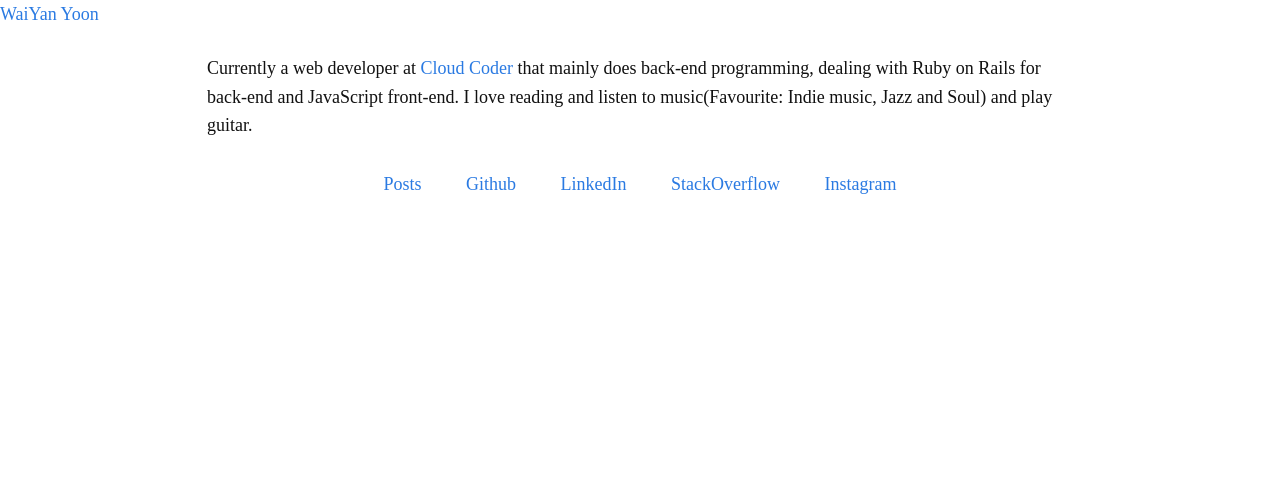
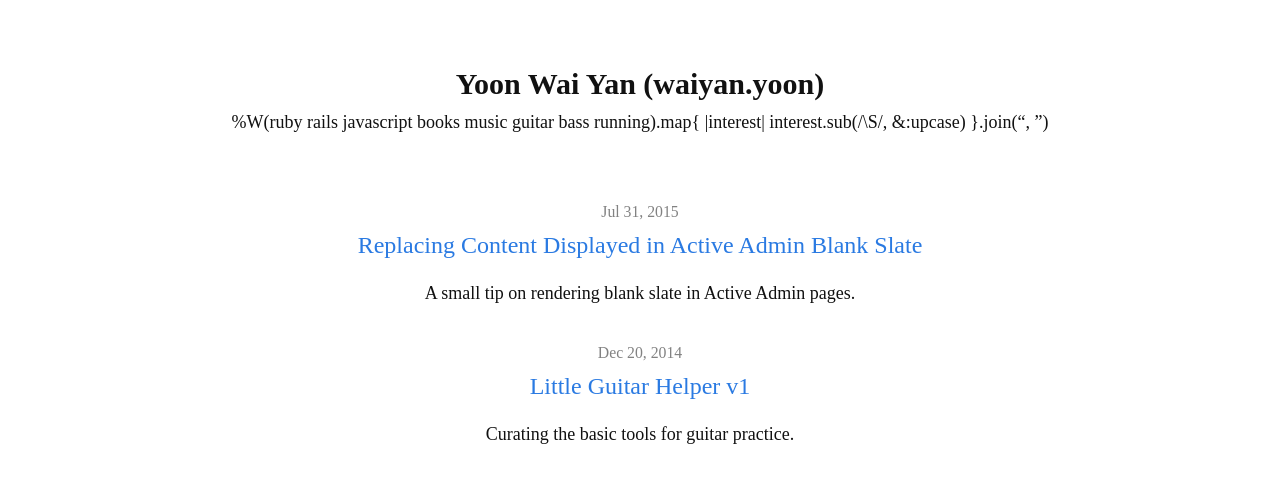
Before and after one commit to yoonwaiyan/yoonwaiyan.github.io, a Jekyll site: the page built from index.html, in a window 1280 px wide. Shown: the top 483 px of the page. Built offline with Jekyll 4.4.1, drawn with Linux system fonts in a browser that asks for light colours; some web fonts are replaced; a script that is not in the unit is left out.

Commit message:
remove Medium script and contact info

```diff
--- a/_sass/_layout.scss
+++ b/_sass/_layout.scss
@@ -1,3 +1,16 @@
+/**
+* Introduction
+*/
+.intro {
+    margin: 60px 0;
+    text-align: center;
+
+    .name {
+        font-size: 30px;
+        font-weight: bold;
+    }
+}
+
 /**
  * Site header
  */
--- a/index.html
+++ b/index.html
@@ -1,19 +1,33 @@
 ---
 layout: no_header
 ---
-<script async src="https://static.medium.com/embed.js"></script><a class="m-profile" data-width="100%" data-collapsed="true" data-border="false" href="https://medium.com/@waiyanyoon">WaiYan Yoon</a>
-<div class="home-content">
+  <div class="intro">
 
-	<p>
-		Currently a web developer at <a href="http://cloudcoder.com.my" target="_blank">Cloud Coder</a> that mainly does back-end programming, dealing with Ruby on Rails for back-end and JavaScript front-end. I love reading and listen to music(Favourite: Indie music, Jazz and Soul) and play guitar.
-	</p>
+    <div class="name">
+      Yoon Wai Yan (waiyan.yoon)
+    </div>
 
-	<ul class="navbar">
-		<li><a href="posts" target="_blank">Posts</a></li>
-		<li><a href="https://github.com/yoonwaiyan" target="_blank">Github</a></li>
-		<li><a href="https://my.linkedin.com/in/yoonwaiyan" target="_blank">LinkedIn</a></li>
-		<li><a href="http://stackoverflow.com/users/2923253" target="_blank">StackOverflow</a></li>
-		<li><a href="https://instagram.com/yyanyoon" target="_blank">Instagram</a></li>
-	</ul>
+    <div class="description">
+      %W(ruby rails javascript books music guitar bass running).map{ |interest| interest.sub(/\S/, &:upcase) }.join(“, ”)
+    </div>
+
+  </div>
+
+  <div style="margin-top: 10px">
+
+    <ul class="post-list">
+      {% for post in site.posts %}
+        <li>
+          <span class="post-meta">{{ post.date | date: "%b %-d, %Y" }}</span>
+
+          <h2>
+            <a class="post-link" href="{{ post.url | prepend: site.baseurl }}">{{ post.title }}</a>
+          </h2>
+          <p>{{ post.excerpt }}</p>
+        </li>
+      {% endfor %}
+    </ul>
+
+  </div>
 
 </div>
```
